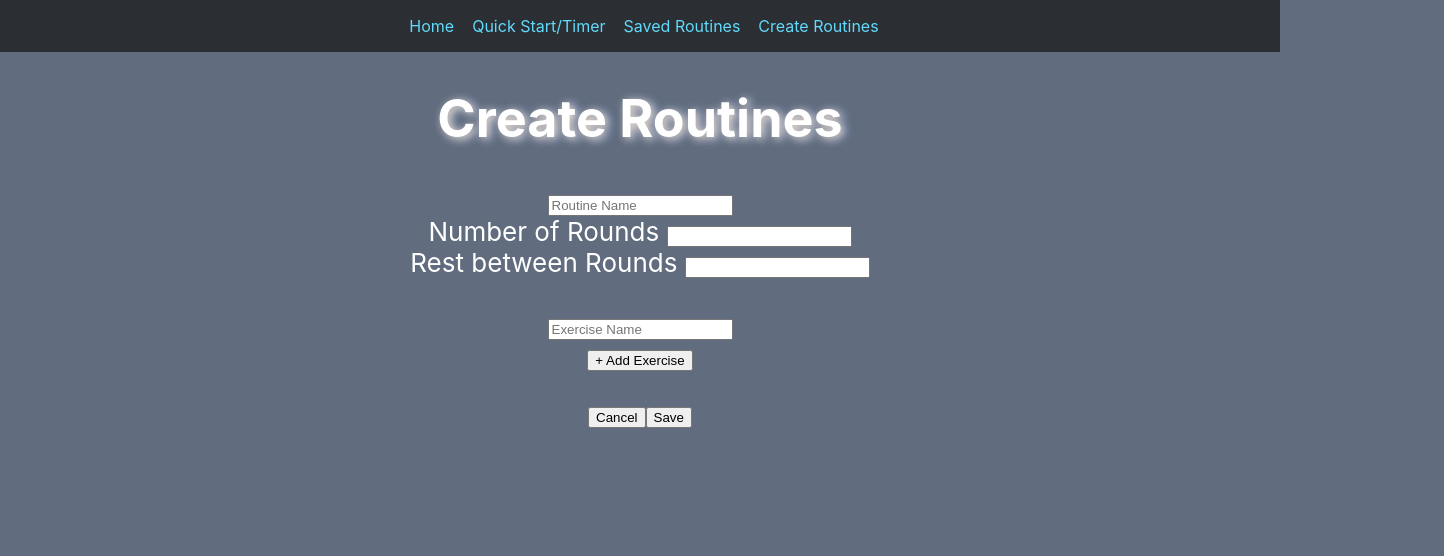
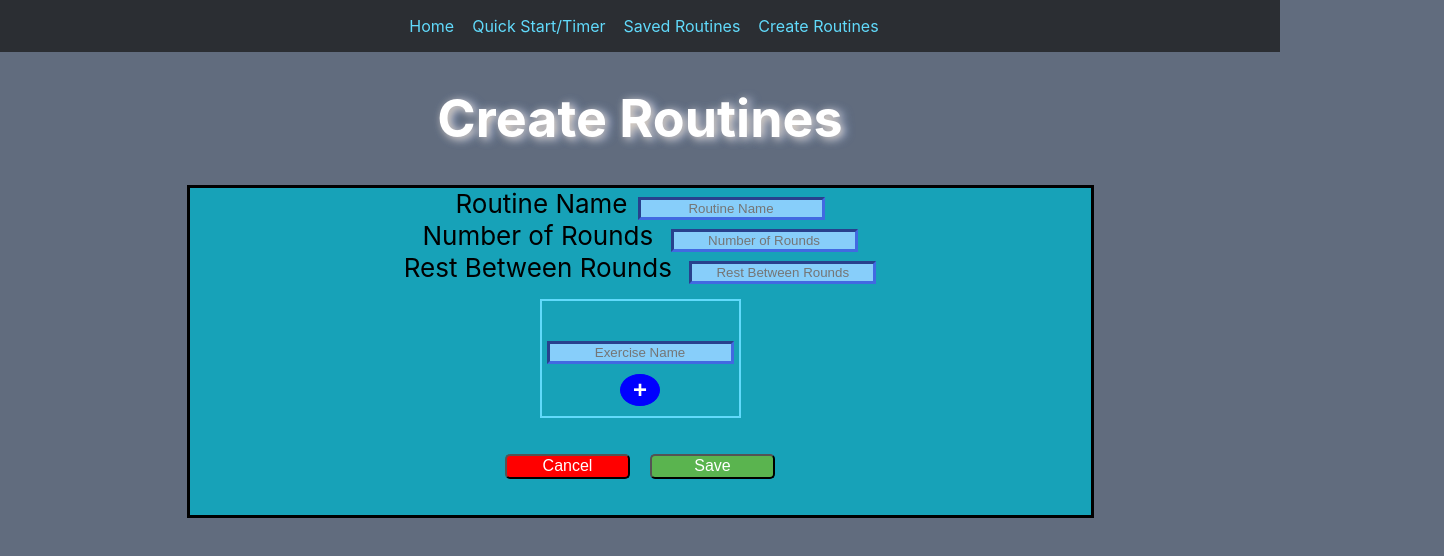
Before and after one commit to HC1Team/better-workout, a React (Create React App) app in the folder frontend/better-workout-timer/: page /createRoutines in a window 1280 px wide. Shown: the top 556 px of the page, 1444 px wide, since content can reach past the window. Built offline with nearby package versions, Linux system fonts and the light colour scheme.

Commit message:
Added Styling to CreateRoutines.js

```diff
--- a/frontend/better-workout-timer/src/Components/CreateRoutines.js
+++ b/frontend/better-workout-timer/src/Components/CreateRoutines.js
@@ -74,16 +74,18 @@ export default function CreateRoutines(props){
   // make a function that is called within exerciseToJSON that actually sends the JSON to the backend
   // play around with the styling for the page
 
+  // The following section adds visible content to the CreateRoutines page
   return (
     <div>
       <h1>Create Routines</h1>
-        <form>
+        <div id = "createRoutinesSection" >
+        <form id = "createRoutinesForm">
           {/* This section is everything above the actual list of exercises */}
-          <input type = "text" id = "routineName" name = "routineName" placeholder = "Routine Name" ref = {routineNameRef}></input>
+          <label className = "createRoutineLabel" >Routine Name<input className = "createRoutineInput" type = "text" id = "routineName" name = "routineName" placeholder = "Routine Name" ref = {routineNameRef}></input></label>
           <br></br>
-          <label>Number of Rounds <input type = "text" id = "numberOfRounds" name = "numberOfRounds" ref = {numberOfRoundsRef}></input></label>
+          <label className = "createRoutineLabel" >Number of Rounds <input className = "createRoutineInput" type = "text" id = "numberOfRounds" name = "numberOfRounds" placeholder = "Number of Rounds" ref = {numberOfRoundsRef}></input></label>
           <br></br>
-          <label>Rest between Rounds <input type = "text" id = "restBetweenRounds" name = "restBetweenRounds" ref = {restBetweenRoundsRef}></input></label>
+          <label className = "createRoutineLabel" >Rest Between Rounds <input className = "createRoutineInput" type = "text" id = "restBetweenRounds" name = "restBetweenRounds" placeholder = "Rest Between Rounds" ref = {restBetweenRoundsRef}></input></label>
 
 
           {/* ************************************************************************************************************** */}
@@ -100,18 +102,19 @@ export default function CreateRoutines(props){
            </div>
            <br></br>
 
-           <input type="text" placeholder = "Exercise Name" ref = {exerciseNameRef}/>
+           <input type="text" placeholder = "Exercise Name" className = "createRoutineInput" id = "addExerciseInput" ref = {exerciseNameRef}/>
            <br></br>
-           <button type = "button" id = "addExerciseButton" onClick = {handleAddExercise} >+ Add Exercise</button>
+           <button type = "button" id = "addExerciseButton" className = "createRoutineButton" onClick = {handleAddExercise} >+</button>
 
          </div>
 
          {/*Cancel & Submit Button*/}
          <p>
-           <button type = "button" onClick = {clearForm}>Cancel</button>
-           <button type  = "button" onClick = {exerciseToJSON}>Save</button>
+           <button id = "cancelRoutineButton" className = "createRoutineButton" type = "button" onClick = {clearForm}>Cancel</button>
+           <button id = "saveRoutineButton" className = "createRoutineButton" type  = "button" onClick = {exerciseToJSON}>Save</button>
         </p>
         </form>
+        </div>
     </div>
   )
 }
--- a/frontend/better-workout-timer/src/Components/Exercise.js
+++ b/frontend/better-workout-timer/src/Components/Exercise.js
@@ -2,7 +2,7 @@ import React from 'react'
 
 export default function Exercises( { exercise }) {
     return (
-        <div>
+        <div className = "exercises">
             {exercise.name}
         </div>
     )
--- a/frontend/better-workout-timer/src/Components/Styles/App.css
+++ b/frontend/better-workout-timer/src/Components/Styles/App.css
@@ -179,3 +179,95 @@ button.create-routines-btn:hover {
   justify-content: center;
   text-align: center;
 }
+
+
+
+/* ************************************************** */
+/* ************************************************** */
+/* The following CSS code applies to CreateRoutine.js */
+/* ************************************************** */
+/* ************************************************** */
+
+#exerciseList{
+  margin-top: 15px;
+  margin-left: 350px;
+  margin-right: 350px;
+  /* background-color: lightskyblue; */
+  color: lightskyblue;
+  border: 2px solid #61dafb;;
+}
+
+.exercises{
+  border-bottom: 1px solid white;
+  margin-left: 25px;
+  margin-right: 25px;
+}
+
+#createRoutinesForm{
+  background-color: #17a2b8;
+  margin-left: 350px;
+  margin-right: 350px;
+  border: 3px solid black;
+}
+
+.createRoutineLabel{
+  color: Black;
+}
+
+.createRoutineInput{
+  color: white;
+  background-color: lightskyblue;
+  border-color: royalblue;
+  border-width: 3px;
+  margin-left: 10px;
+  text-align: center;
+
+}
+
+#addExerciseInput{
+  margin-left: 5px;
+  margin-right: 5px;
+
+}
+
+.createRoutineButton{
+  border-radius: 5px;
+  height: 25px;
+  width: 125px;
+  margin: 10px;
+  color: white;
+  text-align: center;
+  font-size: 16px;
+}
+
+#addExerciseButton{
+  background-color: blue;
+  border: 1px solid blue;
+  border-radius: 50%;
+  display: inline-block;
+  /* padding: 20px; */
+  width: 20%;
+  height: 20%;
+  font-size: 24px;
+  font-weight: bold;
+}
+
+#addExerciseButton:hover {
+  background-color: mediumblue;
+}
+
+#cancelRoutineButton{
+  background-color: red;
+}
+
+#cancelRoutineButton:hover {
+  background-color: firebrick;
+}
+
+#saveRoutineButton{
+  background-color: rgb(90, 180, 79);
+}
+
+#saveRoutineButton:hover {
+  background-color: #3e8e41;
+}
```
